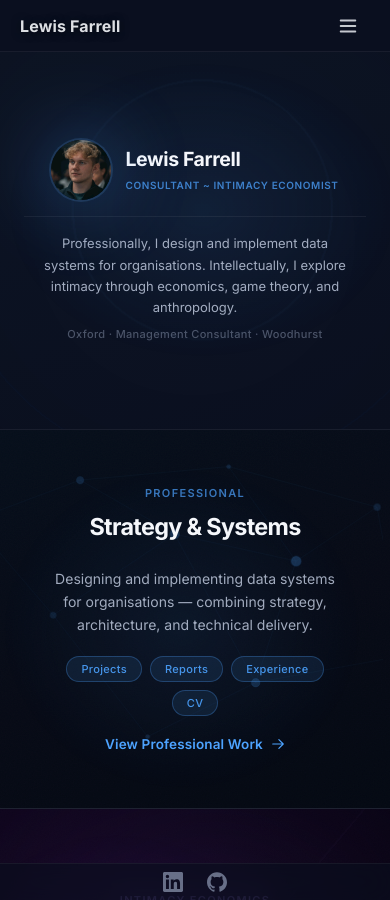
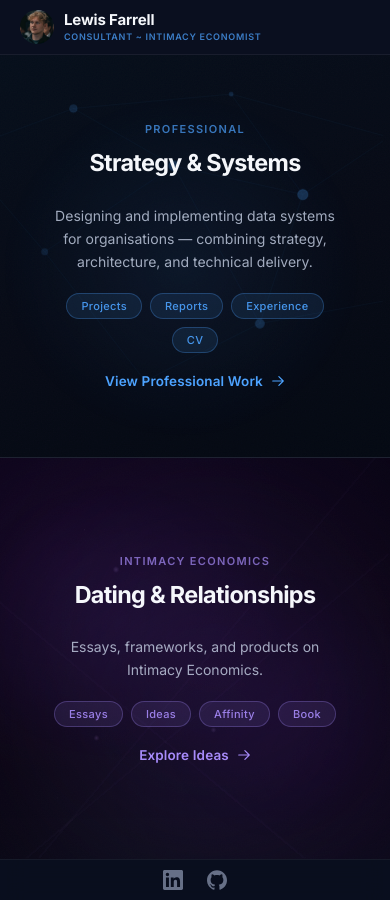
Before and after one commit to Lewis-Farrell/Lewis-Farrell.github.io, a Jekyll site: the page built from index.md, in a window 390 px wide and 900 px high. Built offline with Jekyll 4.4.1, drawn with Linux system fonts in a browser that asks for light colours.

Commit message:
Changed mobile UI

```diff
--- a/_layouts/home.html
+++ b/_layouts/home.html
@@ -16,6 +16,16 @@
 
   <header class="portal-nav">
     <a href="{{ '/' | relative_url }}" class="portal-brand">Lewis Farrell</a>
+    <!-- Mobile-only bio strip (replaces bio panel on small screens) -->
+    <div class="portal-nav-bio">
+      <div class="nav-bio-avatar">
+        <img src="/assets/images/headshot.jpg" alt="Lewis Farrell" onerror="this.style.display='none'">
+      </div>
+      <div class="nav-bio-identity">
+        <span class="nav-bio-name">Lewis Farrell</span>
+        <span class="nav-bio-title">Consultant ~ Intimacy Economist</span>
+      </div>
+    </div>
     <nav class="portal-nav-links">
       <a href="{{ '/professional' | relative_url }}">Professional</a>
       <a href="{{ '/relationships' | relative_url }}">Relationships</a>
--- a/assets/css/portal.css
+++ b/assets/css/portal.css
@@ -136,6 +136,52 @@ body.portal-body {
 
 .mobile-menu-links a:hover {
   color: var(--accent-primary);
+}
+
+/* Mobile bio strip in header — hidden on desktop */
+.portal-nav-bio {
+  display: none;
+  align-items: center;
+  gap: 10px;
+  flex: 1;
+}
+
+.nav-bio-avatar {
+  width: 34px;
+  height: 34px;
+  border-radius: 50%;
+  overflow: hidden;
+  flex-shrink: 0;
+}
+
+.nav-bio-avatar img {
+  width: 100%;
+  height: 100%;
+  object-fit: cover;
+  display: block;
+}
+
+.nav-bio-identity {
+  display: flex;
+  flex-direction: column;
+  gap: 2px;
+}
+
+.nav-bio-name {
+  font-size: 15px;
+  font-weight: 700;
+  color: #F5F7FB;
+  letter-spacing: -0.01em;
+  line-height: 1.1;
+}
+
+.nav-bio-title {
+  font-size: 9px;
+  font-weight: 600;
+  color: rgba(77, 163, 255, 0.75);
+  text-transform: uppercase;
+  letter-spacing: 0.08em;
+  white-space: nowrap;
 }
 
 .portal-toggle {
@@ -1035,144 +1081,33 @@ body.portal-body {
 }
 
 /* ============================
-   Mobile
+   Mobile — true no-scroll layout
    ============================ */
 @media (max-width: 768px) {
+  /* Flex column body fills exactly the viewport */
   body.portal-body {
-    overflow-y: auto;
-    height: auto;
-    overscroll-behavior-y: contain;
+    height: 100dvh;
+    overflow: hidden;
+    display: flex;
+    flex-direction: column;
   }
 
-  .portal {
-    flex-direction: column;
+  /* Header: in-flow, not fixed */
+  .portal-nav {
+    position: relative;
+    flex-shrink: 0;
     height: auto;
-    min-height: calc(100vh - 52px - env(safe-area-inset-top));
-    margin-top: calc(52px + env(safe-area-inset-top));
+    padding: calc(env(safe-area-inset-top) + 10px) 20px 10px;
   }
 
-  .portal-panel {
-    min-height: 45vh;
-    flex: none;
+  /* Bio strip in header — show on mobile */
+  .portal-nav-bio {
+    display: flex;
   }
 
-  .portal-panel:hover {
-    flex: none;
-  }
-
-  .panel-bio {
-    flex: none;
-    width: 100%;
-    min-height: auto;
-    padding: 20px 24px;
-    border-right: none;
-    border-bottom: 1px solid rgba(255, 255, 255, 0.06);
-    justify-content: center;
-  }
-
-  .bio-content {
-    padding: 0;
-    width: 100%;
-    max-width: 100%;
-    display: block;
-    text-align: center;
-  }
-
-  .bio-header {
-    display: inline-flex;
-    flex-direction: row;
-    align-items: center;
-    gap: 14px;
-    width: 100%;
-    justify-content: center;
-    padding-bottom: 16px;
-    border-bottom: 1px solid rgba(255, 255, 255, 0.06);
-    margin-bottom: 16px;
-    box-sizing: border-box;
-  }
-
-  .bio-identity {
-    text-align: left;
-  }
-
-  .bio-avatar {
-    width: 60px;
-    height: 60px;
-    flex-shrink: 0;
-  }
-
-  .bio-avatar-placeholder {
-    font-size: 20px;
-  }
-
-  .bio-name {
-    font-size: 20px;
-  }
-
-  .bio-title {
-    font-size: 10px;
-    letter-spacing: 0.06em;
-    white-space: nowrap;
-  }
-
-  .bio-intro {
-    display: block;
-    font-size: 14px;
-    line-height: 1.65;
-    color: rgba(200, 210, 230, 0.8);
-    max-width: 320px;
-    margin: 0 auto 8px;
-    text-align: center;
-  }
-
-  .bio-cred {
-    display: block;
-    font-size: 11px;
-    text-align: center;
-    margin-top: 4px;
-  }
-
-  .panel-relationships {
-    border-left: none;
-    border-image: none;
-    border-top: 1px solid rgba(255, 255, 255, 0.08);
-  }
-
-  /* Disable all hover/transition effects on touch — prevents glitch */
-  .portal-panel,
-  .panel-bg,
-  .panel-overlay,
-  .portal-content,
-  .pc-title,
-  .pc-eyebrow,
-  .pc-reveal,
-  .panel-professional::before,
-  .panel-relationships::before {
-    transition: none !important;
-    animation: none;
-  }
-
-  .portal-panel:not(.panel-bio):hover .panel-bg {
-    transform: none;
-  }
-
-  .panel-overlay {
-    background: rgba(0, 0, 0, 0.3) !important;
-  }
-
-  /* Always show revealed content */
-  .pc-reveal {
-    opacity: 1;
-    transform: none;
-  }
-
-  .pc-title,
-  .pc-eyebrow {
-    transform: none !important;
-  }
-
-  .portal-nav {
-    padding: 0 20px;
+  /* Hide desktop brand text and nav links; no hamburger needed */
+  .portal-brand {
+    display: none;
   }
 
   .portal-nav-links {
@@ -1180,14 +1115,45 @@ body.portal-body {
   }
 
   .portal-toggle {
-    display: flex;
+    display: none;
   }
 
+  /* Bio panel hidden — content lives in header now */
+  .panel-bio {
+    display: none;
+  }
+
+  /* Portal fills remaining space between header and bottom bar */
+  .portal {
+    flex: 1;
+    min-height: 0;
+    flex-direction: column;
+    width: 100vw;
+    overflow: hidden;
+    /* reset desktop styles */
+    height: auto;
+    margin-top: 0;
+  }
+
+  /* Each panel gets half the portal height */
+  .portal-panel {
+    flex: 1;
+    min-height: 0;
+    transition: none !important;
+  }
+
+  .portal-panel:hover {
+    flex: 1;
+  }
+
+  /* Bottom bar: in-flow, not fixed */
   .portal-bottom {
-    padding: 8px 20px;
-    padding-bottom: calc(8px + env(safe-area-inset-bottom));
+    position: relative;
+    flex-shrink: 0;
+    height: auto;
+    padding: 10px 20px;
+    padding-bottom: calc(10px + env(safe-area-inset-bottom));
     justify-content: center;
-    height: auto;
   }
 
   .portal-credentials {
@@ -1206,13 +1172,48 @@ body.portal-body {
     width: 20px;
     height: 20px;
   }
+
+  .panel-relationships {
+    border-left: none;
+    border-image: none;
+    border-top: 1px solid rgba(255, 255, 255, 0.08);
+  }
+
+  /* Disable hover/transition effects on touch */
+  .portal-panel,
+  .panel-bg,
+  .panel-overlay,
+  .portal-content,
+  .pc-title,
+  .pc-eyebrow,
+  .pc-reveal,
+  .panel-professional::before,
+  .panel-relationships::before {
+    transition: none !important;
+    animation: none;
+  }
+
+  .portal-panel:hover .panel-bg {
+    transform: none;
+  }
+
+  .panel-overlay {
+    background: rgba(0, 0, 0, 0.3) !important;
+  }
+
+  /* Always show revealed content on mobile */
+  .pc-reveal {
+    opacity: 1;
+    transform: none;
+  }
+
+  .pc-title,
+  .pc-eyebrow {
+    transform: none !important;
+  }
 }
 
 @media (max-width: 480px) {
-  .portal-panel {
-    min-height: 42vh;
-  }
-
   .pc-title {
     font-size: clamp(22px, 6vw, 28px);
   }
```
